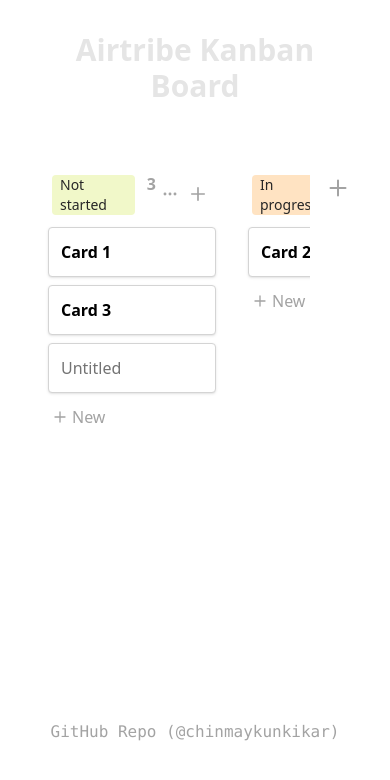
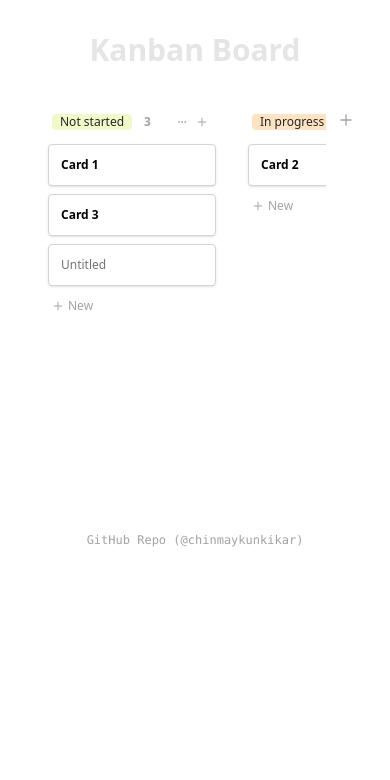
Before and after one commit to chinmaykunkikar/airtribe-kanban, a React (Vite) app: page / in a window 390 px wide. Shown: the top 780 px of the page. Built offline with nearby package versions, Linux system fonts and the light colour scheme.

Commit message:
styles: Make it bettwe looking on mobile devices

```diff
--- a/src/components/Board.jsx
+++ b/src/components/Board.jsx
@@ -50,19 +50,19 @@ export default function Board() {
           <Popover modal open={closePop}>
             <PopoverTrigger
               onClick={() => setClosePop(true)}
-              className="mt-4 rounded p-2 text-neutral-400 transition duration-300 ease-in-out hover:bg-neutral-100"
+              className="mt-4 rounded p-1 text-neutral-400 transition duration-300 ease-in-out hover:bg-neutral-100 md:p-2"
               title="Add a new status"
             >
-              <PlusIcon className="h-6 w-6 stroke-2" />
+              <PlusIcon className="h-4 w-4 stroke-2 md:h-6 md:w-6" />
             </PopoverTrigger>
-            <PopoverContent className="flex max-w-[16rem] shadow-xl">
+            <PopoverContent className="flex max-w-[10rem] p-2 shadow-xl md:max-w-[16rem]">
               <input
                 autoFocus
                 type="text"
                 name="new-status"
                 id="new-status"
                 placeholder="New status"
-                className="w-full focus:outline-none"
+                className="w-full text-sm focus:outline-none md:text-base"
                 value={statusName}
                 onChange={(e) => setStatusName(e.target.value)}
               />
@@ -74,7 +74,7 @@ export default function Board() {
                   setClosePop(false);
                 }}
                 title="Add status"
-                className="rounded border bg-white shadow-md transition duration-300 ease-in-out hover:bg-neutral-200 disabled:bg-neutral-200"
+                className="rounded border  bg-white shadow-md transition duration-300 ease-in-out hover:bg-neutral-200 disabled:bg-neutral-200"
               >
                 <CheckIcon className="h-6 w-6 stroke-neutral-400 stroke-2" />
               </button>
--- a/src/components/Card.jsx
+++ b/src/components/Card.jsx
@@ -47,8 +47,8 @@ export default function Card({
         <p
           className={
             title === "Untitled"
-              ? "font-normal text-neutral-500"
-              : `font-semibold`
+              ? "text-xs font-normal text-neutral-500 md:text-sm"
+              : `text-xs font-semibold md:text-sm`
           }
         >
           {title}
--- a/src/components/Footer.jsx
+++ b/src/components/Footer.jsx
@@ -1,6 +1,6 @@
 export default function Footer() {
   return (
-    <footer className="mt-12 text-center font-mono text-neutral-400">
+    <footer className="mt-12 text-center font-mono text-xs text-neutral-400 md:text-base">
       <a
         href="https://github.com/chinmaykunkikar/airtribe-kanban"
         title="Opens in a new tab"
--- a/src/components/Header.jsx
+++ b/src/components/Header.jsx
@@ -1,7 +1,7 @@
 export default function Header() {
   return (
-    <header className="mb-12 select-none text-center text-3xl font-semibold text-neutral-200 md:text-6xl">
-      Airtribe Kanban Board
+    <header className="mb-6 select-none text-center text-3xl font-semibold text-neutral-200 md:mb-12 md:text-6xl">
+      Kanban Board
     </header>
   );
 }
--- a/src/components/Status.jsx
+++ b/src/components/Status.jsx
@@ -71,7 +71,7 @@ export default function Status({ id, name, color, droppable, setDroppable }) {
 
   return (
     <div
-      className={`m-1 min-h-[32rem] min-w-[12rem] rounded-lg p-3 md:min-w-[18rem] ${
+      className={`m-1 min-h-[24rem] min-w-[12rem] rounded-lg p-3 md:min-h-[32rem] md:min-w-[18rem] ${
         droppable && !draggedOver && "bg-neutral-50"
       }`}
       onDrop={(e) => handleDrop(e, id)}
@@ -84,7 +84,7 @@ export default function Status({ id, name, color, droppable, setDroppable }) {
       <div className="mb-2 flex items-center justify-between p-1">
         <div className="flex items-baseline gap-x-3">
           <h2
-            className="rounded px-2 text-sm text-neutral-800 hover:cursor-default"
+            className="rounded px-2 text-xs text-neutral-800 hover:cursor-default md:text-sm"
             title="Status"
             style={{
               backgroundColor: color,
@@ -93,7 +93,7 @@ export default function Status({ id, name, color, droppable, setDroppable }) {
             {name}
           </h2>
           <p
-            className="font-semibold text-neutral-400 hover:cursor-default"
+            className="text-xs font-semibold text-neutral-400 hover:cursor-default md:text-base"
             title="Count"
           >
             {state.tasks.filter((task) => task.status === id).length}
@@ -105,12 +105,12 @@ export default function Status({ id, name, color, droppable, setDroppable }) {
               className="rounded p-1 text-neutral-400 transition duration-300 ease-in-out hover:bg-neutral-100"
               title="Menu"
             >
-              <EllipsisHorizontalIcon className="h-5 w-5 stroke-2" />
+              <EllipsisHorizontalIcon className="h-3 w-3 stroke-2 md:h-5 md:w-5" />
             </PopoverTrigger>
-            <PopoverContent className="w-40 p-0">
+            <PopoverContent className="w-28 p-0 md:w-40">
               <button
                 onClick={handleStatusDelete}
-                className="flex w-full items-center justify-center gap-x-2 p-4 text-sm text-red-500 transition duration-300 ease-in-out hover:bg-red-50"
+                className="flex w-full items-center justify-center gap-x-2 p-2 text-xs text-red-500 transition duration-300 ease-in-out hover:bg-red-50 md:p-4 md:text-sm"
               >
                 <TrashIcon className="h-4 w-4 stroke-2" />
                 <p>Delete status</p>
@@ -122,7 +122,7 @@ export default function Status({ id, name, color, droppable, setDroppable }) {
             title="Add new task"
             className="rounded p-1 text-neutral-400 transition duration-300 ease-in-out hover:bg-neutral-100"
           >
-            <PlusIcon className="h-5 w-5 stroke-2" />
+            <PlusIcon className="h-3 w-3 stroke-2 md:h-5 md:w-5" />
           </button>
         </div>
       </div>
@@ -166,7 +166,8 @@ export default function Status({ id, name, color, droppable, setDroppable }) {
         title="Add new task"
         className="flex w-full select-none items-center gap-x-1 rounded p-1 text-neutral-400 transition duration-300 ease-in-out hover:bg-neutral-100"
       >
-        <PlusIcon className="h-4 w-4 stroke-2" /> New
+        <PlusIcon className="h-3 w-3 stroke-2 md:h-4 md:w-4" />{" "}
+        <p className="text-xs md:text-base">New</p>
       </button>
     </div>
   );
```
